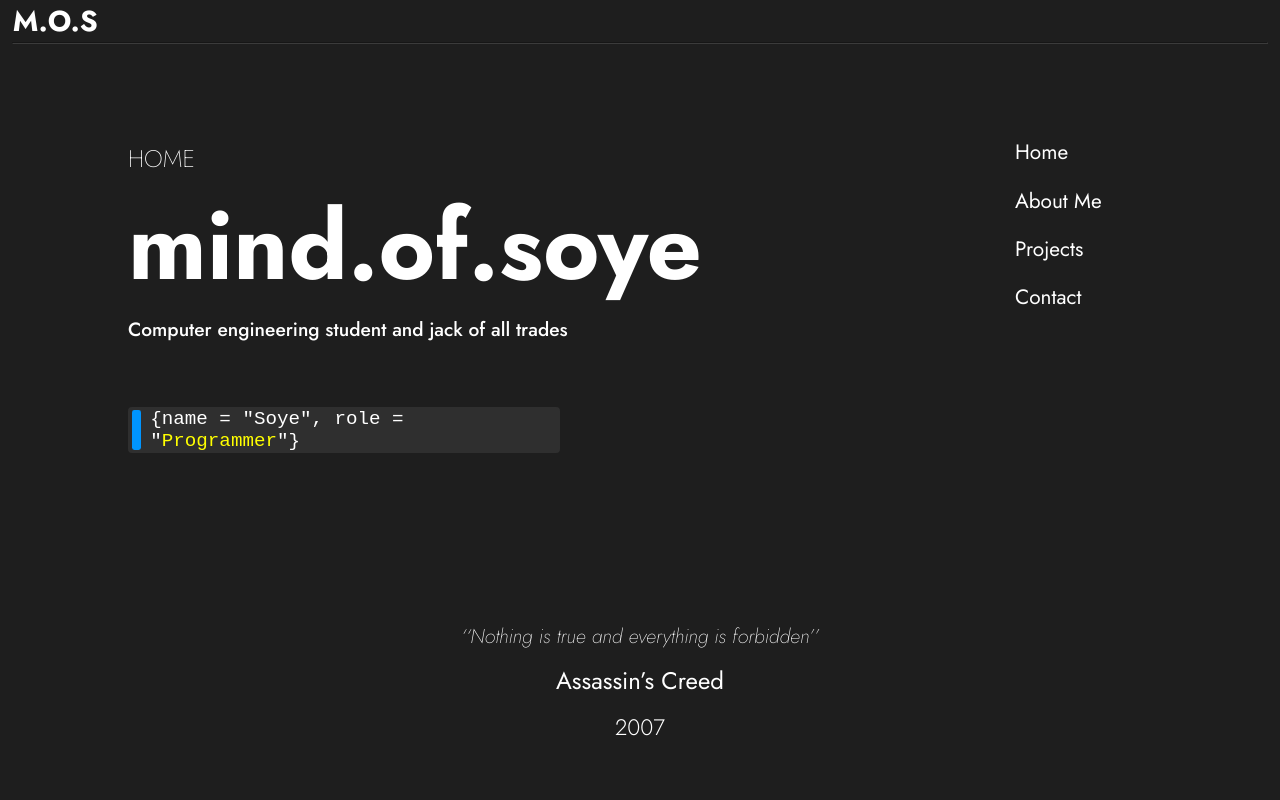
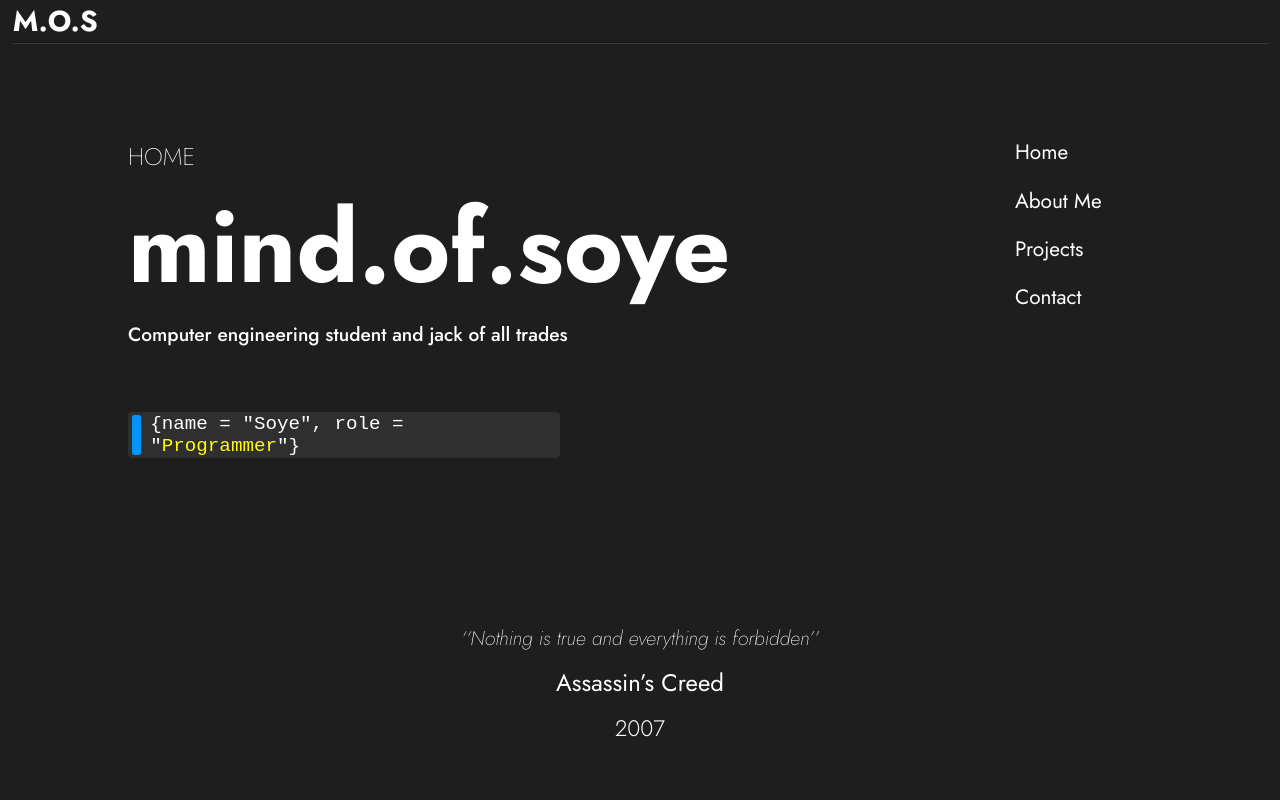
Before and after one commit to mind-of-soye/mind.of.soye, a React (Vite) app: page / in a window 1280 px wide. Shown: the top 800 px of the page. Built offline with nearby package versions, Linux system fonts and the light colour scheme.

Commit message:
adjust headint title font-size

```diff
--- a/src/components/styles/HeadingWithPageTitle.css
+++ b/src/components/styles/HeadingWithPageTitle.css
@@ -4,7 +4,7 @@
 }
 
 .sect-title {
-  font-size: 6rem;
+  font-size: 6.3rem;
   font-size: 700;
 }
 
```
